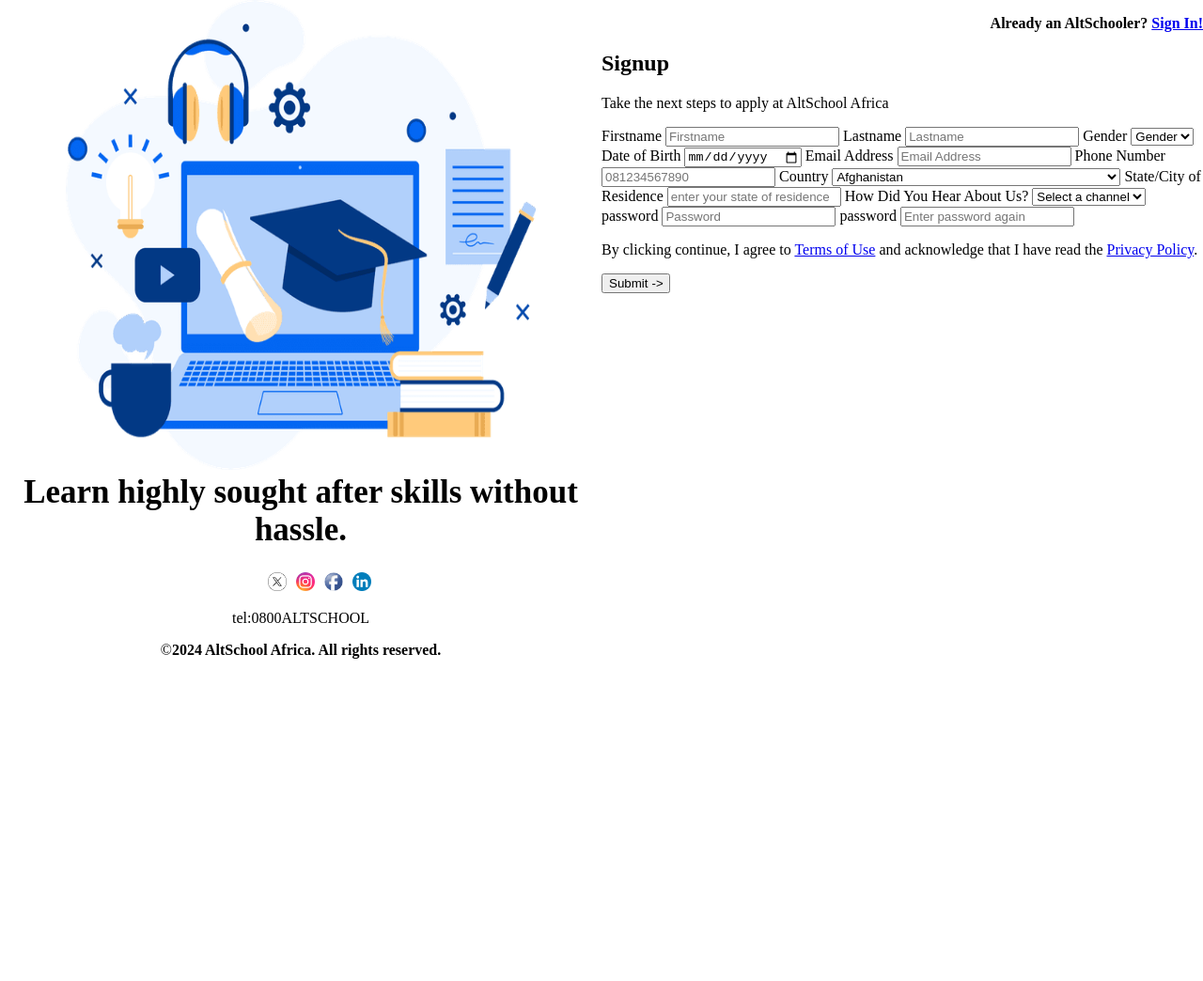
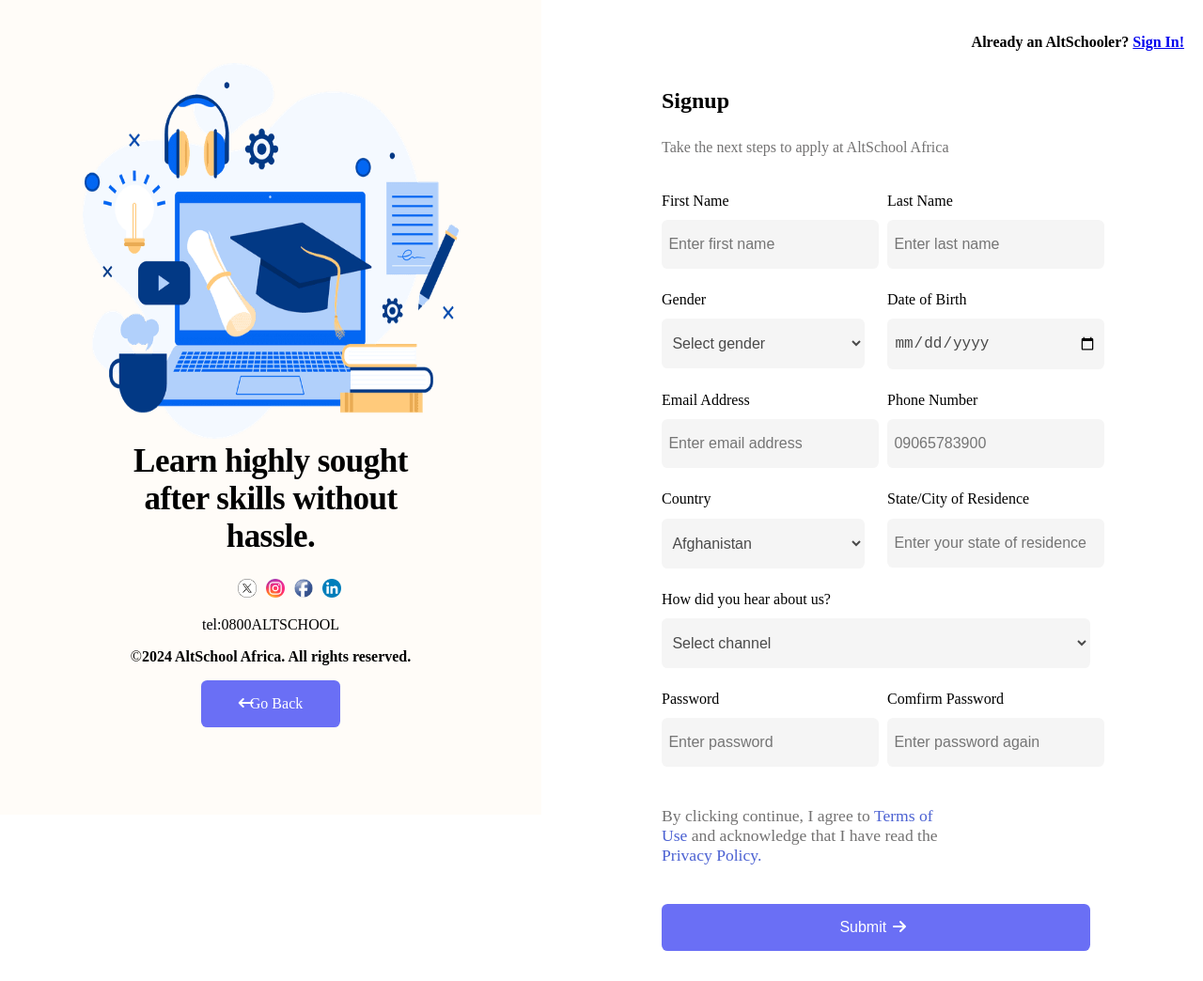
Before and after one commit to CuriousHack/AltSchool-assignment, a plain HTML site: page form.html in a window 1280 px wide. Shown: the whole page at 94% size. Before the commit the page ends 800 px from the top, so only its background shows below. Drawn offline with Linux system fonts and the light colour scheme.

Commit message:
new: added new files

```diff
--- a/assets/css/form.css
+++ b/assets/css/form.css
@@ -16,22 +16,31 @@
 
 /* banner styling */
 .banner{
-    /* justify-content: center;
-    align-items: center;
-    align-content: center; */
     text-align: center;
-    /* margin: 0px 100px; */
+    background: #fffcf8;
+    padding-top: 67px;
+    width: 45%;
+    height: 100vh;
+    position: fixed;
+
 
 }
 .banner .bg-image{
-    width: 500px;
-    height: 500px;
+    width: 400px;
+    height: 400px;
     margin: 0px auto;
 }
 
 .banner h1{
-    font-size: 35px;
-    margin: 0px 0px 25px;
+    /* font-size: 35px; */
+    /* margin: 0px 0px 25px; */
+    font-size: 2.1875rem;
+    line-height: 40px;
+    text-align: center;
+    margin: 0px auto;
+    margin-bottom: 25px;
+    letter-spacing: -.51px;
+    width: 60%;
 }
 
 .banner nav ul{
@@ -53,8 +62,212 @@
     text-align: center;
 }
 
+/* mobile logo styling */
+.altlogo{
+    display: none;
+}
 
+/* form styling */
+.form{
+    position: absolute;
+    width: 45%;
+    left: 55%;
+    top: 0;
+    overflow: hidden;
+    padding-bottom: 2rem;
+    /* padding: 30px; */
+}
 
 .form >p{
     text-align: end;
+    padding: 20px;
 }
+
+  #main-form-container{
+    overflow-y:scroll;
+    height: 35rem;
+    margin-right: -1rem;
+    padding-left: 1rem;
+  }
+
+  .text-parag {
+    text-align: right;
+    font-weight: 700;
+    padding: 2rem;
+  }
+
+
+  .text-parag-1{
+    line-height:2;
+    color: #5a5959d8;
+    margin-bottom: 2rem;
+    font-size: 1rem;
+    display: block;
+  }
+
+  #main-form-grid-container {
+   display: grid;
+   grid-template-columns: 1fr 1fr;
+   gap: 1.5rem;
+   padding-right: 7.5rem;
+
+  }
+
+  input[type="text"],input[type="tel"],input[type="password"],input[type="date"],select,input[type="email"]{
+    width: 100%;
+    padding: 1rem 0.4rem;
+    border: 1px solid transparent;
+    border-radius: 0.4rem;
+    background-color: #f5f5f5;
+    font-size: 1rem;
+    margin-top: 0.7rem;
+    color: #000000b2;
+    outline: none;
+  }
+
+  label{
+    font-size: 1rem;
+    color: #000000;
+  }
+
+  input[type="text"]:focus,
+  input[type="email"]:focus,
+  input[type="password"]:focus,
+  input[type="date"]:focus,
+  input[type="tel"]:focus,
+  select:focus{
+    border: 1px solid #007bff;
+  }
+
+  .full-length {
+    grid-column: 1 / span 2;
+  }
+
+  button {
+    width: 100%;
+    grid-column: 1 / span 2;
+    padding: 1rem 2rem;
+    border: none;
+    border-radius: 0.4rem;
+    background-color: #6A6FF5;
+    color: white;
+    font-size: 1rem;
+    cursor: pointer;
+    outline: none;
+    transition: all 0.3s;
+  }
+
+  .fa-solid{
+    color: white;
+    font-size: 1rem;
+    width: 7%;
+  }
+
+  button:hover {
+    background-color: #6A6FF5;
+    opacity: 0.8;
+    box-shadow: 2px 6px 0 2px rgba(202, 196, 196, 0.164);
+    transition: all 0.3s;
+  }
+  .back{
+    background-color: #6A6FF5;
+    color: white;
+    /* box-shadow: 2px 6px 0 2px rgba(202, 196, 196, 0.164); */
+    transition: all 0.3s;
+    width: 20%;
+    margin: 0 auto;
+    padding: 1rem 1rem;
+    border-radius: 0.4rem;
+  }
+  .back:hover{
+    cursor: pointer;
+    opacity: 0.8;
+
+  }
+  .terms{
+   grid-column: 1 / span 2;
+   width: 70%;
+    color: #5a5959d8;
+    font-size: 1.1rem;
+  }
+  .terms a{
+    color: #4b61d2;
+    text-decoration: none;
+  }
+
+  /* End of form portal css */
+
+  @media screen and (max-width: 768px) {
+
+    section{
+        display: flex;
+        flex-direction: column;
+    }
+
+    /* banner styling  */
+    .banner{
+      display: none;
+    }
+    .form{
+        width: 100%;
+        display: block;
+        /* top: 0; */
+        position: relative;
+        left: 0;
+    }
+
+    .altlogo{
+      display: block;
+      text-align: center;
+      margin-bottom: 0;
+      padding: -1rem;
+    }
+    .altlogo img{
+      width: 80px;
+      height: 80px;
+    }
+
+    .form >p{
+        text-align: center;
+        margin: -1rem;
+    }
+
+    #main-image-container {
+      display: none;
+    }
+    .text-parag {
+      text-align: center;
+    }
+    h2,.text-parag-1{
+      padding-left:1rem;
+    }
+    #main-grid-container {
+      display: grid;
+      grid-template-columns: 1fr;
+    }
+    #main-form-grid-container {
+      padding-right:1rem;
+      padding-left: 1rem;
+    }
+    #main-form-container {
+     padding: 0;
+     margin: 0;
+     overflow-y: hidden;
+      height: 100%;
+    }
+    .terms{
+      width: 100%;
+    }
+}
+
+@media screen and (max-width: 590px) {
+    #main-form-grid-container {
+        display: inline-block;
+        padding-bottom: 20px;
+    }
+    input[type="text"]:focus,input[type="email"]:focus,input[type="password"]:focus,input[type="date"]:focus,input[type="tel"]:focus,select:focus{
+        padding-bottom: 20px;
+      }
+
+
+}
--- a/form.html
+++ b/form.html
@@ -5,16 +5,11 @@
     <meta name="viewport" content="width=device-width, initial-scale=1.0">
     <link rel="icon" type="image/x-icon" href="assets/images/akande.png">
     <link rel="stylesheet" href="assets/css/form.css">
+    <script src="https://kit.fontawesome.com/3fa2a87d1d.js"
+    crossorigin="anonymous"></script>
     <title>Form</title>
 </head>
 <body>
-    <!-- <nav>
-        <a href="/">Home</a>
-        <a href="form.html" class="active">register</a>
-        <a href="about.html">About</a>
-        <a href="table.html">Table</a>
-
-    </nav> -->
     <!-- side image section  -->
     <section>
         <div class="banner">
@@ -30,38 +25,61 @@
             </nav>
             <p><a href="tel:0800ALTSCHOOL">tel:<span>0800ALTSCHOOL</span></a></p>
             <p>&copy;<strong>2024 AltSchool Africa. All rights reserved.</strong></p>
+            <p onclick="back()" class="back"><i class="fa-solid fa-arrow-left-long"></i> Go Back</p>
         </div>
 
         <!-- side image section ends -->
 
+        <div class="altlogo">
+            <img src="assets/images/logo.png" alt="AltSchool logo" onclick="back();">
+        </div>
+
          <!-- form section  -->
         <div class="form">
             <p><strong>Already an AltSchooler? <a href="#">Sign In!</a></strong></p>
-            <form action="#">
-                <h1>Signup</h1>
-                <p>Take the next steps to apply at AltSchool Africa</p>
                 <div>
-                    <label for="firstname">Firstname</label>
-                    <input type="text" placeholder="Firstname" id="firstname" name="firstname" required>
-                    <label for="lastname">Lastname</label>
-                    <input type="text" placeholder="Lastname" id="lastname" name="lastname" required>
+
+                    <h2>Signup</h2>
+                    <p class="text-parag-1">Take the next steps to apply at AltSchool Africa</p>
+
+            <form action="">
+                <div id="main-form-grid-container">
+
+                    <div>
+                    <label for="first-name">First Name</label>
+                    <input type="text" placeholder="Enter first name" />
+                    </div>
+                    <div>
+                    <label for="last-name">Last Name </label>
+                    <input type="text"  placeholder="Enter last name" />
+                    </div>
+
+                    <div>
                     <label for="gender">Gender</label>
-                    <select name="gender" id="gender" required>
-                        <option selected disabled>Gender</option>
+                    <select>
+                        <option value="select">Select gender</option>
                         <option value="male">Male</option>
                         <option value="female">Female</option>
                     </select>
-                    <label for="dob">Date of Birth</label>
-                    <input type="date" name="dob" required>
+                    </div>
 
-                    <label for="email">Email Address</label>
-                    <input type="email" name="email" placeholder="Email Address" required>
+                    <div>
+                    <label for="" > Date of Birth</label>
+                    <input type="date" />
+                    </div>
 
-                    <label for="phone">Phone Number</label>
-                    <input type="text" name="phone" placeholder="081234567890" required>
+                    <div>
+                    <label for="Email">Email Address</label>
+                    <input type="email" placeholder="Enter email address" />
+                    </div>
+                    <div>
+                    <label for="phone-number" >Phone Number</label>
+                    <input type="tel" placeholder="09065783900" />
+                    </div>
 
-                    <label for="country">Country</label>
-                    <select id="country" name="country" required>
+                    <div>
+                    <label for="">Country</label>
+                    <select>
                         <option value="Afghanistan">Afghanistan</option>
                             <option value="Åland Islands">Åland Islands</option>
                             <option value="Albania">Albania</option>
@@ -307,43 +325,52 @@
                             <option value="Zambia">Zambia</option>
                             <option value="Zimbabwe">Zimbabwe</option>
                     </select>
+                    </div>
+                    <div>
+                    <label for="" >State/City of Residence</label>
+                    <input type="text" placeholder="Enter your state of residence" />
+                    </div>
 
-                    <label for="state">State/City of Residence</label>
-                    <input type="text" name="state" placeholder="enter your state of residence" required>
+                    <div class="full-length">
+                    <label for="">How did you hear about us?</label>
+                    <select>
+                        <option value="select">Select channel</option>
+                        <option value="twitter">Twitter</option>
+                        <option value="facebook">Facebook</option>
+                        <option value="friend">Friend</option>
+                        <option value="whatsapp">WhatsApp</option>
+                        <option value="youtube">Youtube</option>
+                        <option value="billboard">Bill board</option>
+                        <option value="saleofficer">Sale officer</option>
+                        <option value="other">Other</option>
+                    </select>
+                    </div>
 
-                    <label for="referral">How Did You Hear About Us?</label>
-                    <select name="referral" id="referral" required>
-                        <option selected disabled>Select a channel</option>
-                        <option value="Twitter">Twitter</option>
-                        <option value="Facebook">Facebook</option>
-                        <option value="LinkedIn">LinkedIn</option>
-                        <option value="Youtube">Youtube</option>
-                        <option value="Friend">Friend</option>
-                        <option value="Whatsapp">Whatsapp</option>
-                        <option value="Instagram">Instagram</option>
-                        <option value="BillBoard">BillBoard</option>
-                        <option value="Sale Officer">Sale Officer</option>
-                        <option value="Other">Other</option>
-                    </select>
+                    <div>
+                    <label for="" >Password</label>
+                    <input type="password" placeholder="Enter password" />
+                    </div>
+                    <div>
+                    <label for="" >Comfirm Password</label>
+                    <input type="password" placeholder="Enter password again" />
+                    </div>
+                    <p class="terms">
+                        By clicking continue, I agree to <a href="#">Terms of Use</a> and
+                        acknowledge that I have read the <a href="#">Privacy Policy.</a>
+                    </p>
 
-                    <label for="password">password</label>
-                    <input type="password" name="pass" placeholder="Password" id="password" required>
-
-                    <label for="cpassword">password</label>
-                    <input type="password" name="cpass" placeholder="Enter password again" id="cpassword" required>
-
-                    <p>By clicking continue, I agree to  <a href="#">Terms of Use</a> and acknowledge that I
-                        have read the  <a href="#">Privacy Policy</a>.</p>
-
-                        <button>Submit <i>-></i></button>
-
+                    <button>Submit<i class="fa-solid fa-arrow-right"></i></button>
                 </div>
             </form>
         </div>
 
         <!-- form section ends  -->
     </section>
-
+<script>
+    function back(){
+        window.history.back();
+    }
+</script>
 
 </body>
 </html>
```
Also changed, not shown: about.html (added, +58 -0 lines), assets/css/table.css (added, +62 -0 lines), table.html (added, +66 -0 lines), assets/images/kbtc22-single.jpg (added), assets/images/kbtc22-single1.jpg (added), assets/images/kbtc22-single2.jpg (added), 1 other file. Lines whose indentation alone changed are shown as unchanged.
